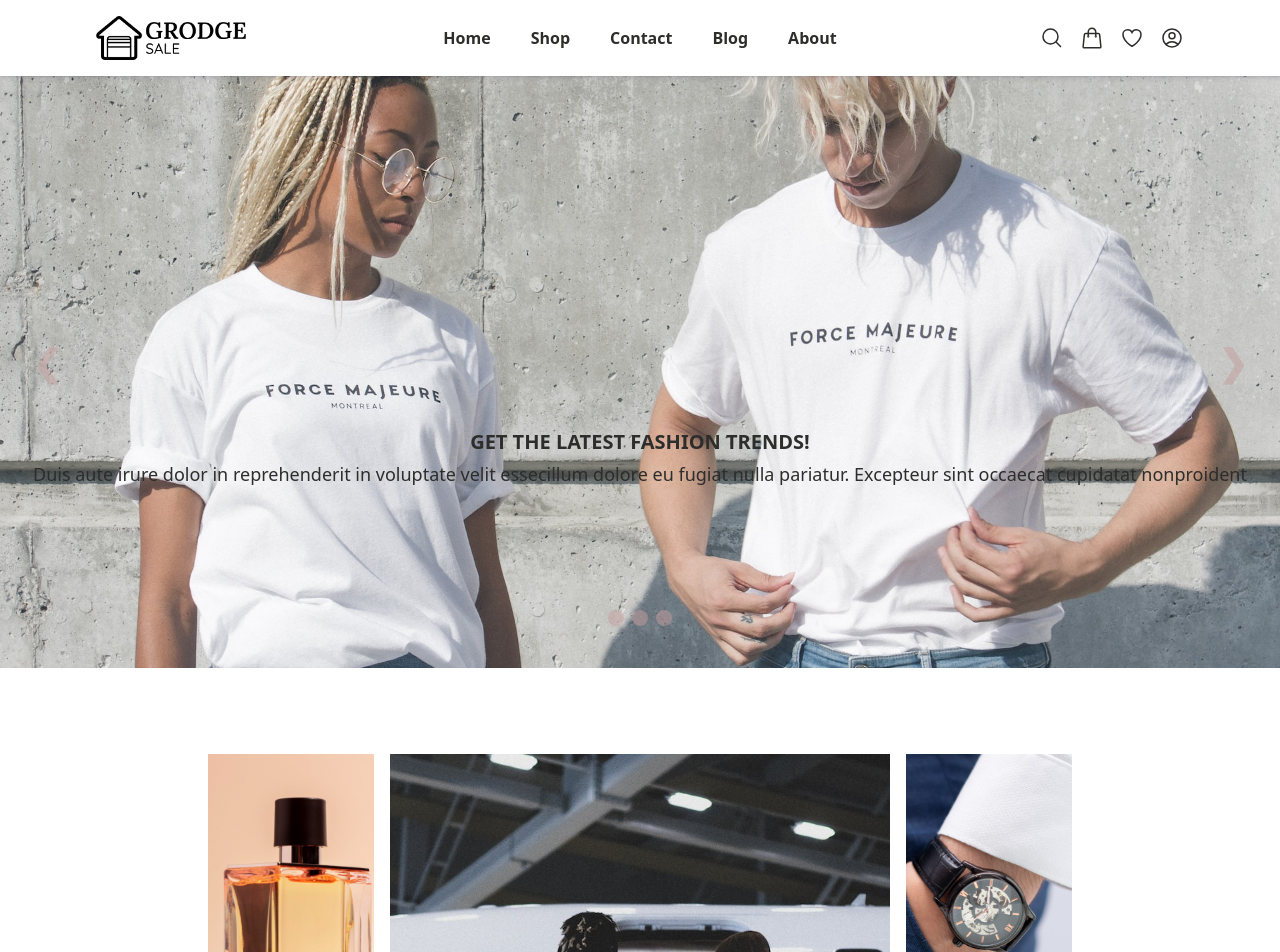
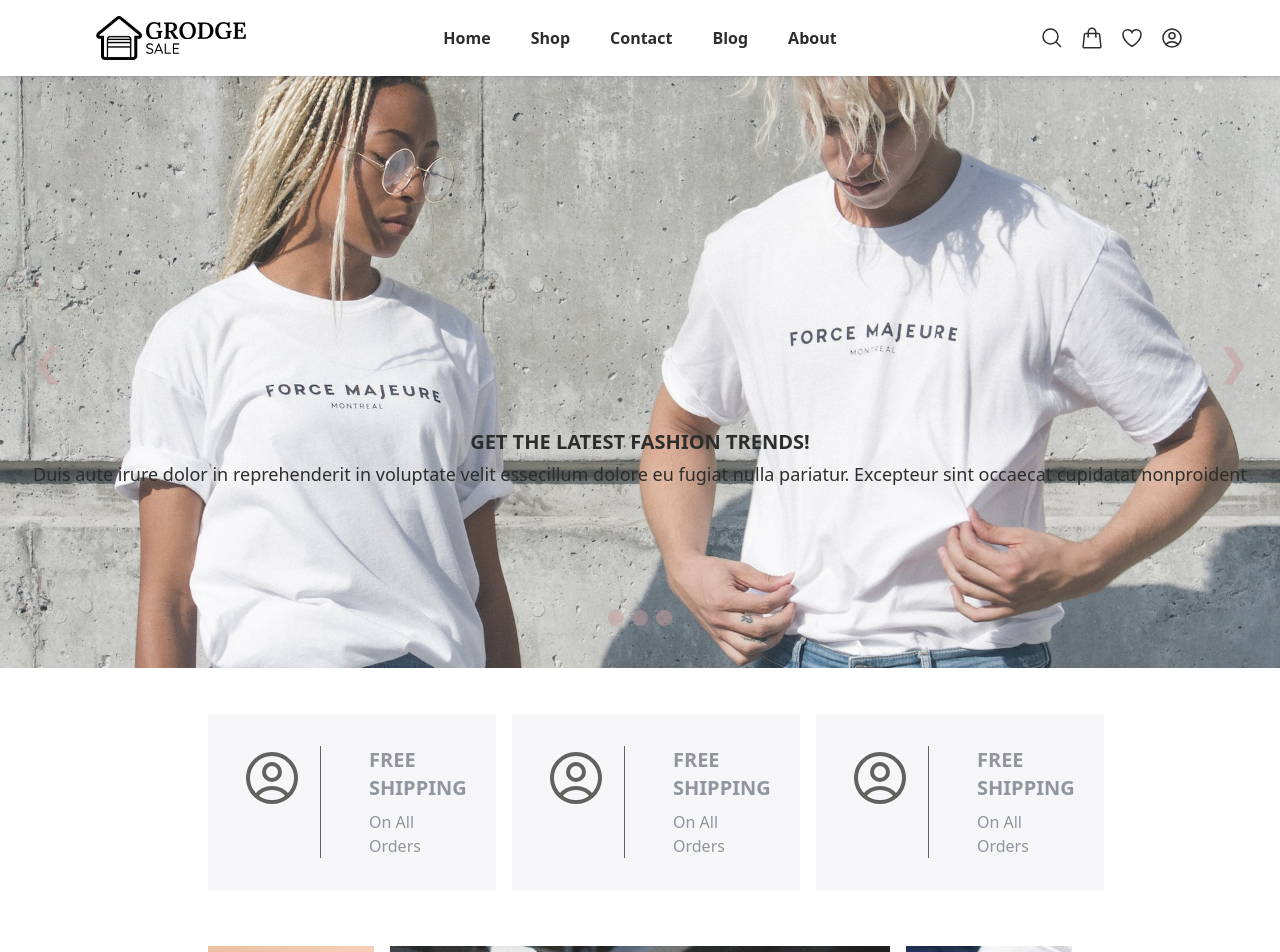
Before and after one commit to ralphscl/grodge-app, a React (Vite) app in the folder client/: page / in a window 1280 px wide. Shown: the top 952 px of the page. Built offline with nearby package versions, Linux system fonts and the light colour scheme; no server answers.

Commit message:
Added Policy on Homepage

```diff
--- a/client/src/components/card/CategoryCard.jsx
+++ b/client/src/components/card/CategoryCard.jsx
@@ -1,6 +1,6 @@
 import PropTypes from 'prop-types';
 
-const CategoryCard = ({ text, button, background, cardHeight, backgroundHeight }) => {
+const CategoryCard = ({ button, background, text, cardHeight, backgroundHeight }) => {
   return (
     <div className={`w-full mb-4 relative overflow-hidden group ${cardHeight}`}>
       <img
@@ -18,9 +18,9 @@
 };
 
 CategoryCard.propTypes = {
-  text: PropTypes.string,
   button: PropTypes.bool,
   background: PropTypes.string,
+  text: PropTypes.string,
   cardHeight: PropTypes.string,
   backgroundHeight: PropTypes.string,
 }
--- /dev/null
+++ b/client/src/components/card/PolicyCard.jsx
@@ -0,0 +1,27 @@
+import PropTypes from 'prop-types';
+// Icon
+import { ReactComponent as Account } from '../../assets/svg/user.svg';
+
+const PolicyCard = () => {
+  return (
+    <div className="w-full p-8 mb-4 overflow-hidden opacity-75 bg-gray-100 flex md:flex-col xl:flex-row text-left md:text-center xl:text-left">
+        <div className='flex justify-center pe-4 xl:pe-4 me-4 md:me-0 xl:me-4 border-black-custom border-r md:border-r-0 xl:border-r'>
+            <Account className="h-16 w-16" />
+        </div>
+        <div className="ms-8 md:ms-0 lg:ms-2 xl:ms-8 flex flex-col justify-center">
+            <h1 className="text-xl font-bold">FREE SHIPPING</h1>
+            <h4 className="mt-2">On All Orders</h4>
+        </div>
+    </div>
+  );
+};
+
+PolicyCard.propTypes = {
+  button: PropTypes.bool,
+  background: PropTypes.string,
+  text: PropTypes.string,
+  cardHeight: PropTypes.string,
+  backgroundHeight: PropTypes.string,
+}
+
+export default PolicyCard;
--- a/client/src/components/container/CategoryContainer.jsx
+++ b/client/src/components/container/CategoryContainer.jsx
@@ -5,7 +5,7 @@
 
 const CategoryContainer = () => {
   return (
-    <section className='my-20 mx-8 md:mx-16 lg:mx-32 xl:mx-52 flex flex-col md:flex-row gap-4 text-center'>
+    <section className='my-10 mx-8 md:mx-16 lg:mx-32 xl:mx-52 flex flex-col md:flex-row gap-4 text-center'>
       <div className='w-full md:w-1/2 lg:w-1/5'>
         {category.slice(1, 3).map((item, index) => (
           <CategoryCard
--- a/client/src/components/container/PolicyContainer.jsx
+++ b/client/src/components/container/PolicyContainer.jsx
@@ -1,15 +1,13 @@
+import PolicyCard from "../card/PolicyCard";
+
 const PolicyContainer = () => {
   return (
-    <section className='my-20 mx-8 md:mx-16 lg:mx-32 xl:mx-64 flex flex-col md:flex-row gap-4 text-center'>
-      <div className='w-full md:w-1/2 lg:w-1/5'>
-
-      </div>
-      <div className='w-full md:w-1/2 lg:w-3/5'>
-
-      </div>
-      <div className='w-full md:w-1/2 lg:w-1/5'>
-
-      </div>
+    <section className='my-10 mx-8 md:mx-16 lg:mx-32 xl:mx-52 flex flex-col md:flex-row gap-4'>
+      {[0,1,2].map((index) => (
+        <div className='w-full md:w-1/3'>
+          <PolicyCard />
+        </div>
+      ))}
     </section>
   );
 };
--- a/client/src/data/navData.jsx
+++ b/client/src/data/navData.jsx
@@ -1,5 +1,5 @@
 // User Menu Icons
-import { ReactComponent as Account } from '..//assets/svg/user.svg';
+import { ReactComponent as Account } from '../assets/svg/user.svg';
 import { ReactComponent as ShoppingBag } from '../assets/svg/bag.svg';
 import { ReactComponent as WishList } from '../assets/svg/heart.svg';
 
--- a/client/src/pages/HomePage.jsx
+++ b/client/src/pages/HomePage.jsx
@@ -1,10 +1,12 @@
 import Carousel from "../components/carousel/Carousel";
 import CategoryContainer from "../components/container/CategoryContainer";
+import PolicyContainer from "../components/container/PolicyContainer";
 
 const HomePage = () => {
   return (
     <>
       <Carousel delay={8000}/>
+      <PolicyContainer />
       <CategoryContainer />
     </>
   );
```
